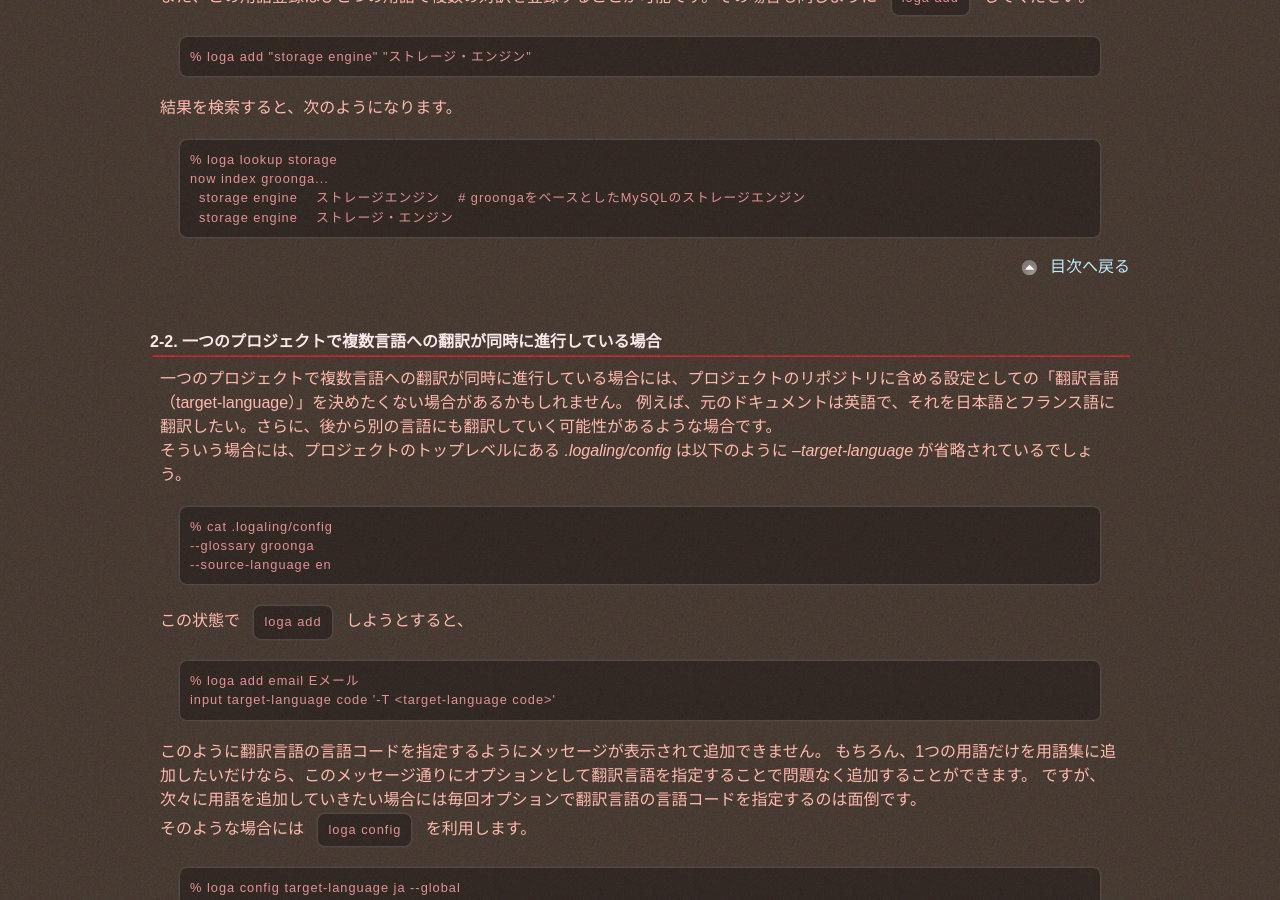
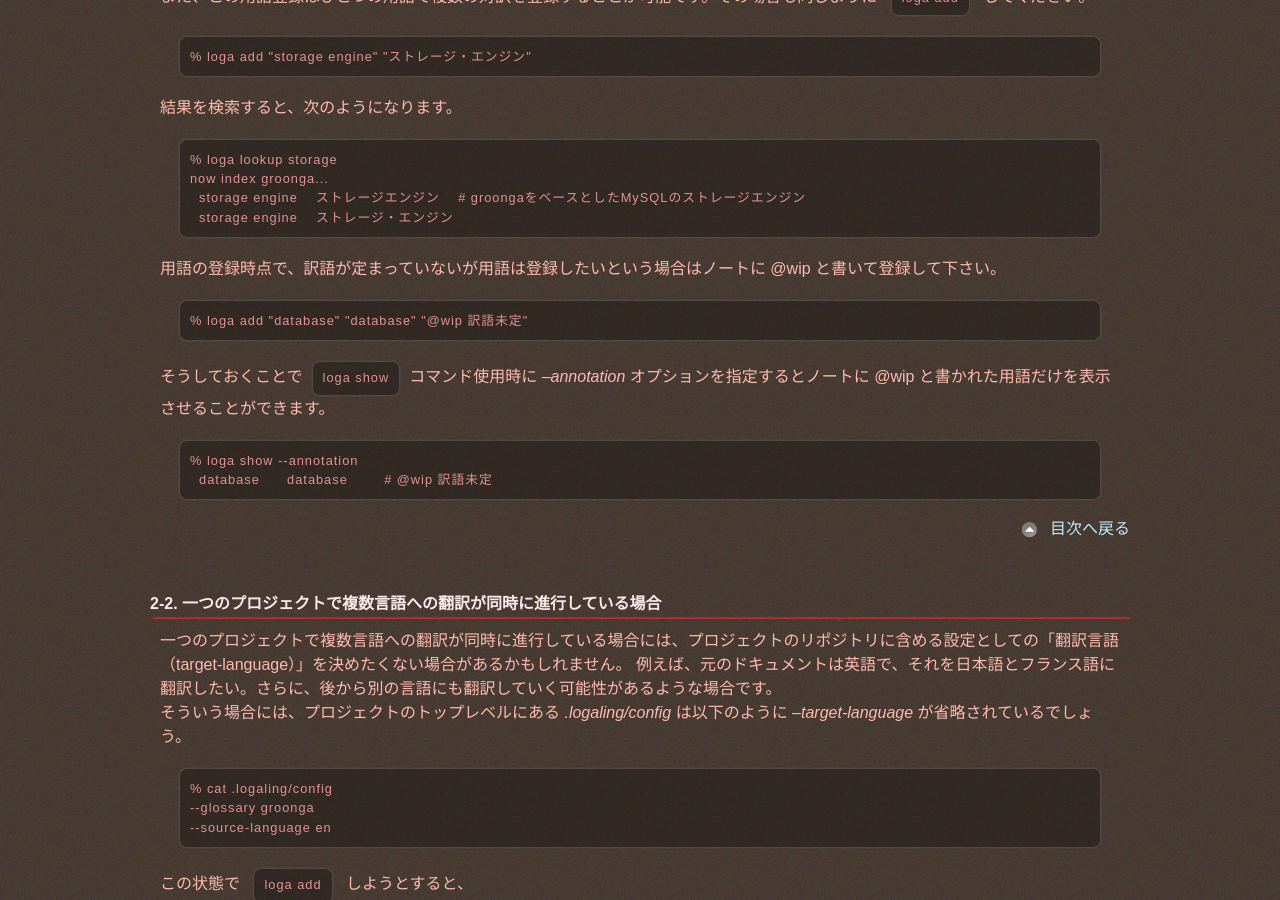
Before and after one commit to logaling/logaling.github.com, a Jekyll site: the page built from usage.md, in a window 1280 px wide and 900 px high, scrolled down 6266 px. Built offline with Jekyll 4.4.1, drawn with Linux system fonts in a browser that asks for light colours; some web fonts are replaced; Markdown is read by kramdown in place of the engine named in the settings.

Commit message:
Add usage of '--annotation' option

```diff
--- a/usage.md
+++ b/usage.md
@@ -287,6 +287,17 @@ lookup サブコマンド実行時に --output=csv (または、--output=json)
 	  storage engine    ストレージエンジン    # groongaをベースとしたMySQLのストレージエンジン
 	  storage engine    ストレージ・エンジン
 
+
+用語の登録時点で、訳語が定まっていないが用語は登録したいという場合はノートに @wip と書いて登録して下さい。
+
+	% loga add "database" "database" "@wip 訳語未定"
+
+そうしておくことで`loga show`コマンド使用時に *--annotation* オプションを指定するとノートに @wip と書かれた用語だけを表示させることができます。
+
+	% loga show --annotation
+	  database      database        # @wip 訳語未定
+
+
 <p class="toTop"><a href="#index">目次へ戻る</a></p>
 
 
```
